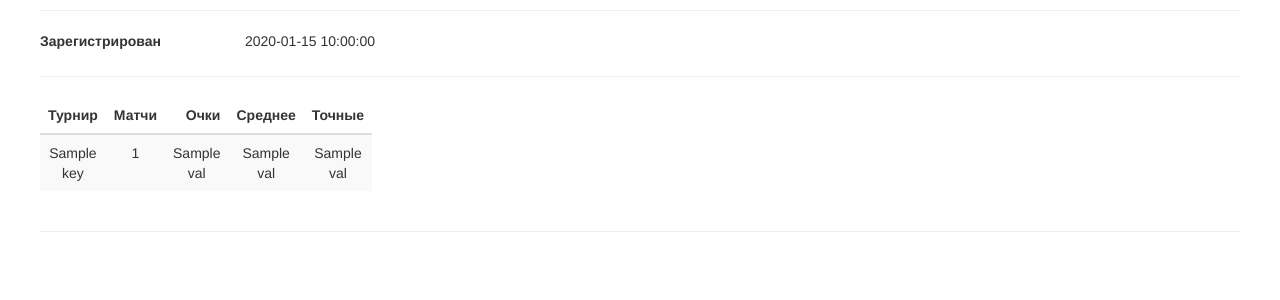
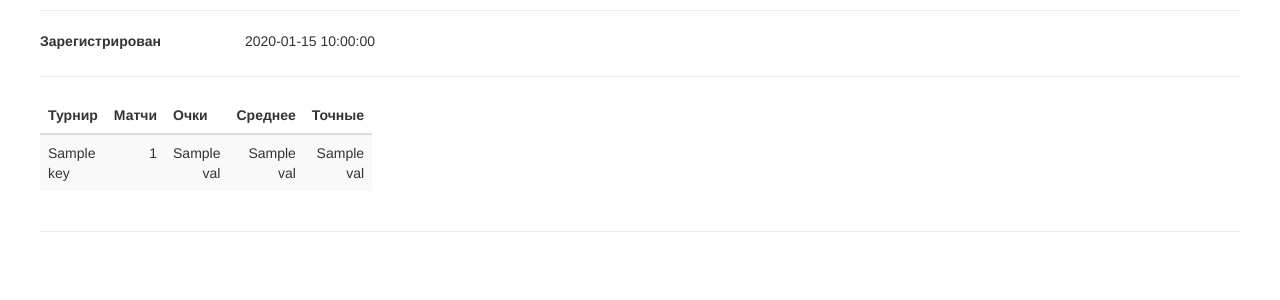
Before and after one commit to iShaVas/Toto, a Flask app: template templates/userpage.html in a window 1280 px wide, after a click on "Статистика". Shown: the part 214-514 px from the top of the page. Run offline with Flask 2, Linux system fonts and the light colour scheme; the template is opened without the code that fills it: most values are stand-ins (such as "Sample title", 1, 10 or a date in 2020); parts of the project's set-up code (start-up, migrations or seed data) failed here and were passed over; some libraries are stand-ins or nearby versions.

Commit message:
Fix profile statistics and UI

```diff
--- a/server/views.py
+++ b/server/views.py
@@ -177,6 +177,7 @@ def user_page(nickname):
 
         tournaments_stats = {}
         tournaments = get_unique_tournaments_by_user(user_info.id)
+        tournaments.sort(reverse=True)
 
         for tournament in tournaments:
             matches = match_dao.get_matches_by_tournament(tournament)
--- a/templates/userpage.html
+++ b/templates/userpage.html
@@ -96,6 +96,8 @@
                                         </div>
                                         <hr />
 
+                                        {% if user_info['register_time'] != None %}
+
                                         <div class="row">
                                             <div class="col-sm-3 col-md-2 col-5">
                                                 <label style="font-weight:bold;">Зарегистрирован</label>
@@ -104,28 +106,31 @@
                                                 {{ user_info['register_time'] }}
                                             </div>
                                         </div>
+
                                         <hr />
+
+                                        {% endif %}
 
                                          <div class="row">
                                             <div class="col-sm-3 col-md-2 col-5">
                                                 <table class="table table-striped">
                                                     <thead>
                                                         <tr>
-                                                            <th class="text-right">Турнир</th>
-                                                            <th class="text-right">Матчи</th>
-                                                            <th class="text-right">Очки</th>
-                                                            <th class="text-right">Среднее</th>
-                                                            <th class="text-right">Точные</th>
+                                                            <th class="text-left">Турнир</th>
+                                                            <th class="text-left">Матчи</th>
+                                                            <th class="text-left">Очки</th>
+                                                            <th class="text-left">Среднее</th>
+                                                            <th class="text-left">Точные</th>
                                                         </tr>
                                                     </thead>
 
                                                     {% for key, val in tournaments_stats.items() %}
                                                         <tr>
-                                                            <td class="text-center">{{ key }}</td>
-                                                            <td class="text-center">{{ val[0] }}</td>
-                                                            <td class="text-center">{{ val[1] }}</td>
-                                                            <td class="text-center">{{ val[2] }}</td>
-                                                            <td class="text-center">{{ val[3] }}</td>
+                                                            <td class="text-left">{{ key }}</td>
+                                                            <td class="text-right">{{ val[0] }}</td>
+                                                            <td class="text-right">{{ val[1] }}</td>
+                                                            <td class="text-right">{{ val[2] }}</td>
+                                                            <td class="text-right">{{ val[3] }}</td>
                                                         </tr>
                                                     {% endfor %}
                                                 </table>
```
Also changed, not shown: server/dao/bet_dao.py (+21 -6 lines), server/dao/match_dao.py (+8 -9 lines).
